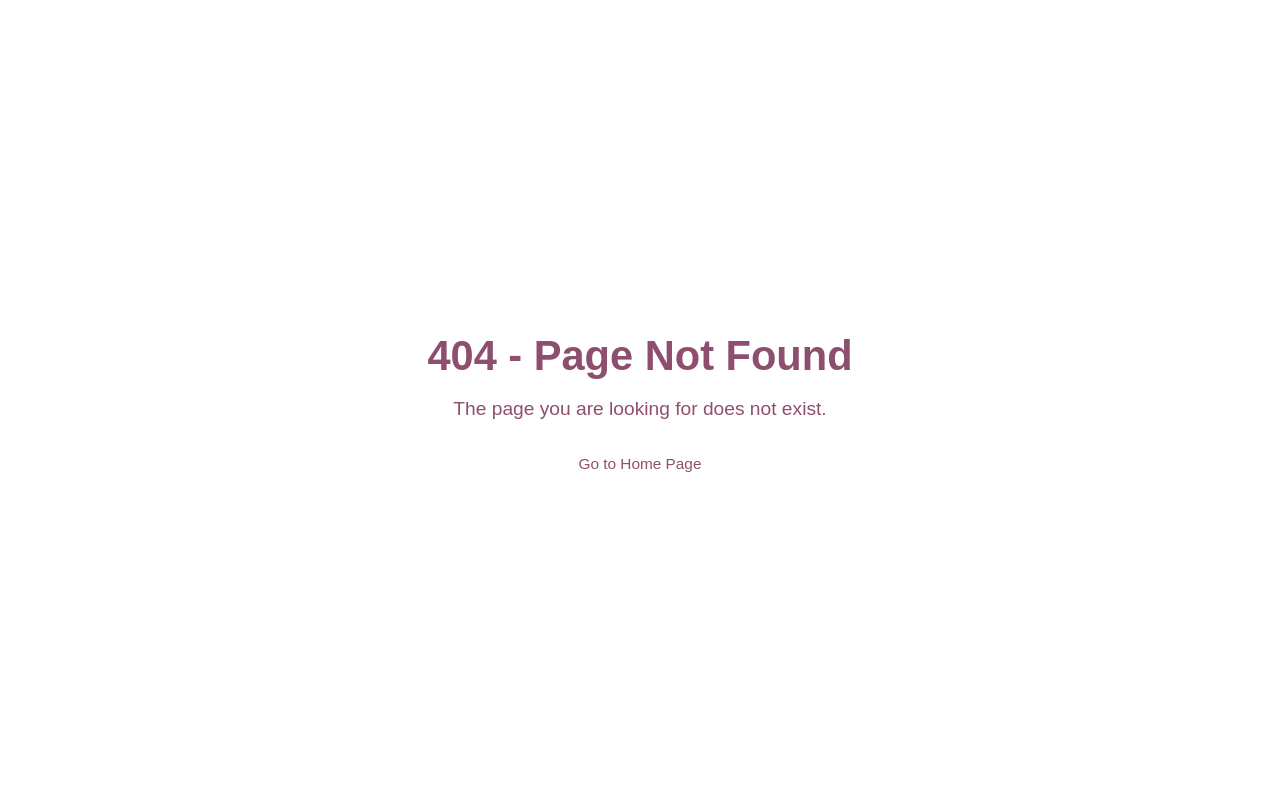
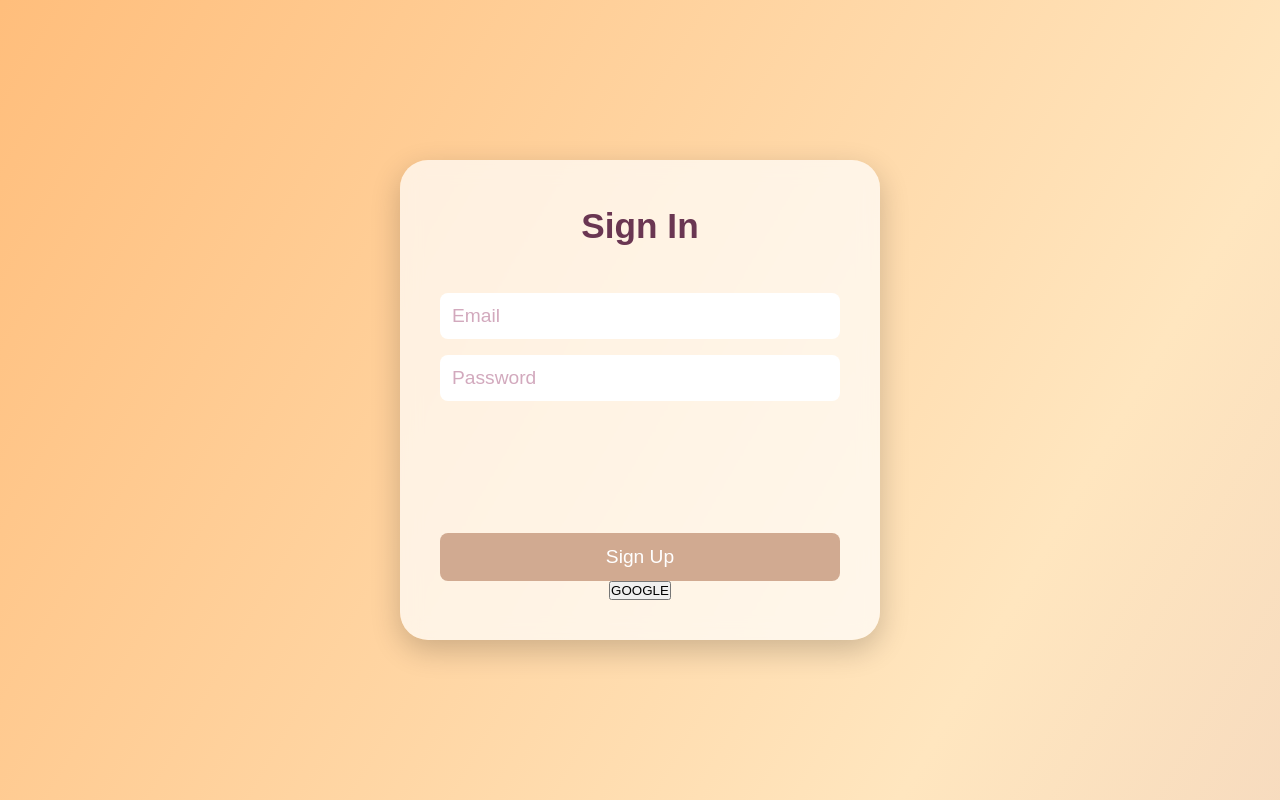
Before and after one commit to Dan-Cosci/entrep-website, a React (Vite) app in the folder frontend/: page /auth/sign-in in a window 1280 px wide. Before the commit this address had no page. Built offline with nearby package versions, Linux system fonts and the light colour scheme; no server answers.

Commit message:
implimented firebase google signin

```diff
--- a/frontend/src/features/Auth/pages/SignIn.jsx
+++ b/frontend/src/features/Auth/pages/SignIn.jsx
@@ -3,6 +3,7 @@ import AuthInput from '../components/AuthInput'
 import AuthButton from '../components/AuthButton'
 
 import './SignIn.css'
+import { signInWithGoogle } from '../services/auth.service'
 
 const SignIn = () => {
 
@@ -14,6 +15,12 @@ const SignIn = () => {
     console.log(email,password);
   }
 
+  const handleGoogle = async () => {
+    const res = await signInWithGoogle();
+    console.log(res.user.displayName)
+  }
+
+
   return (
     <div className="SignIn-card">
       <h1>Sign In</h1>
@@ -22,6 +29,7 @@ const SignIn = () => {
         <AuthInput type="password" placeholder='Password' value={password} onChange={(e) => setPassword(e.target.value)} />
         <AuthButton type="submit">Sign Up</AuthButton>
       </form>
+      <button onClick={handleGoogle}>GOOGLE</button>
     </div>
   )
 }
--- /dev/null
+++ b/frontend/src/features/Auth/services/auth.service.js
@@ -0,0 +1,23 @@
+import {
+  GoogleAuthProvider,
+  signInWithPopup,
+  signOut,
+  createUserWithEmailAndPassword,
+  signInWithEmailAndPassword,
+  onAuthStateChanged
+} from 'firebase/auth'
+
+import { auth } from '../../../config/firebase.js'
+
+const googleProvider = new GoogleAuthProvider();
+
+export const signInWithGoogle = async () => {
+  try {
+    const res = await signInWithPopup(auth, googleProvider);
+    console.log(res);
+    return res;
+  } catch (err) {
+    console.error(err);
+    throw err;
+  }
+};
--- a/frontend/src/main.jsx
+++ b/frontend/src/main.jsx
@@ -8,8 +8,10 @@ import { RouterProvider} from 'react-router-dom'
 import Router from './routes/routes'
 
 createRoot(document.getElementById('root')).render(
-  <StrictMode>
-    <RouterProvider router={Router} />
-    <Toaster />
-  </StrictMode>,
+  <>
+    {/* <StrictMode> */}
+      <RouterProvider router={Router} />
+      <Toaster />
+    {/* </StrictMode> */}
+  </>
 )
--- a/frontend/src/routes/routes.jsx
+++ b/frontend/src/routes/routes.jsx
@@ -27,8 +27,8 @@ const Router = createBrowserRouter([
     path:'/auth',
     element:<AuthLayout />,
     children:[
-      { index:true , element:<SignIn />, },
-      { path:'/auth/sign-up', element:<SignUp />, },
+      { index:true, path:'sign-in', element:<SignIn />, },
+      { path:'sign-up', element:<SignUp />, },
     ]
   },
   {
```
Also changed, not shown: frontend/src/features/Store/StoreStore.jsx (renamed from frontend/src/features/Store/services/StoreStore.jsx).
